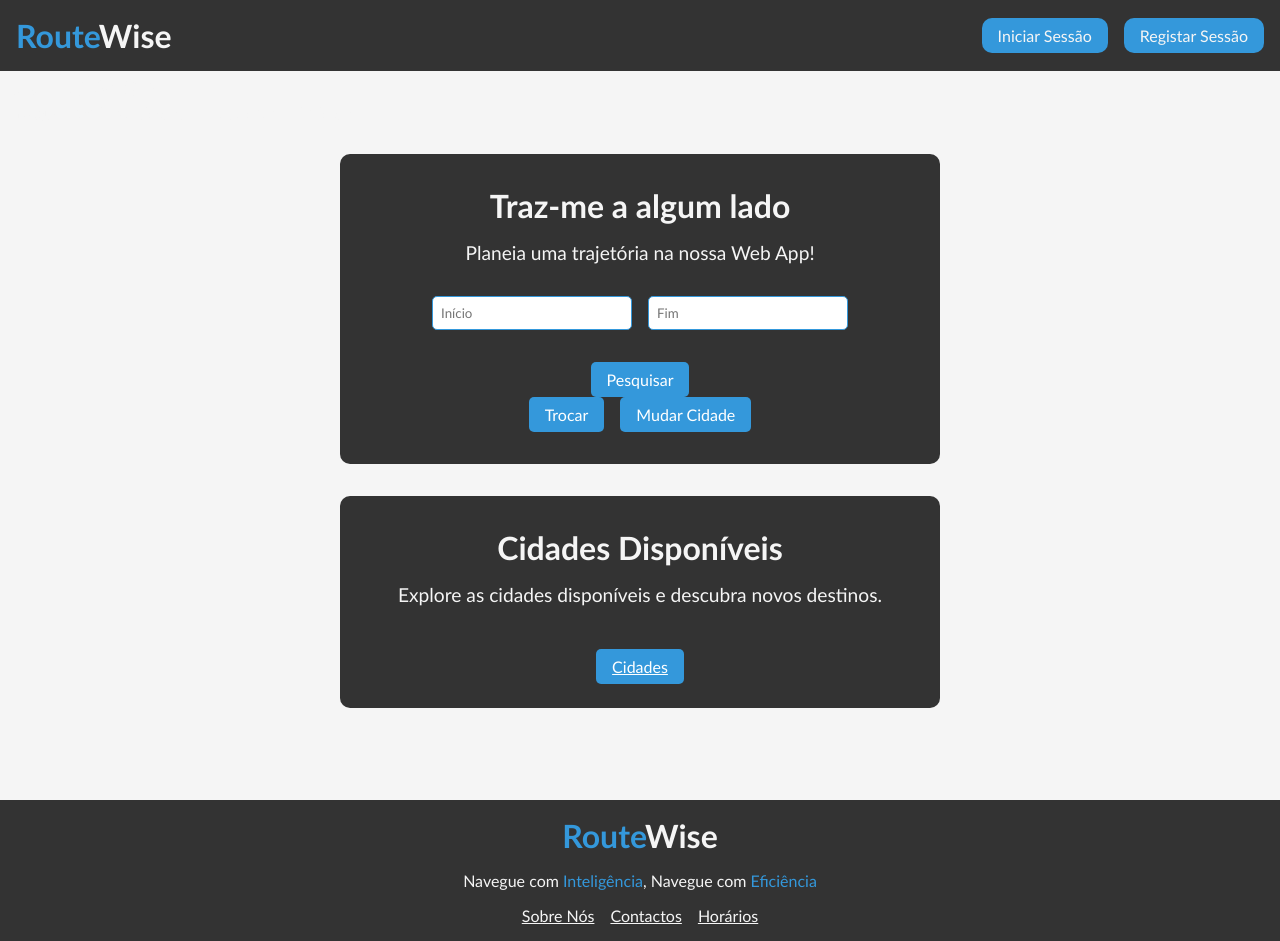
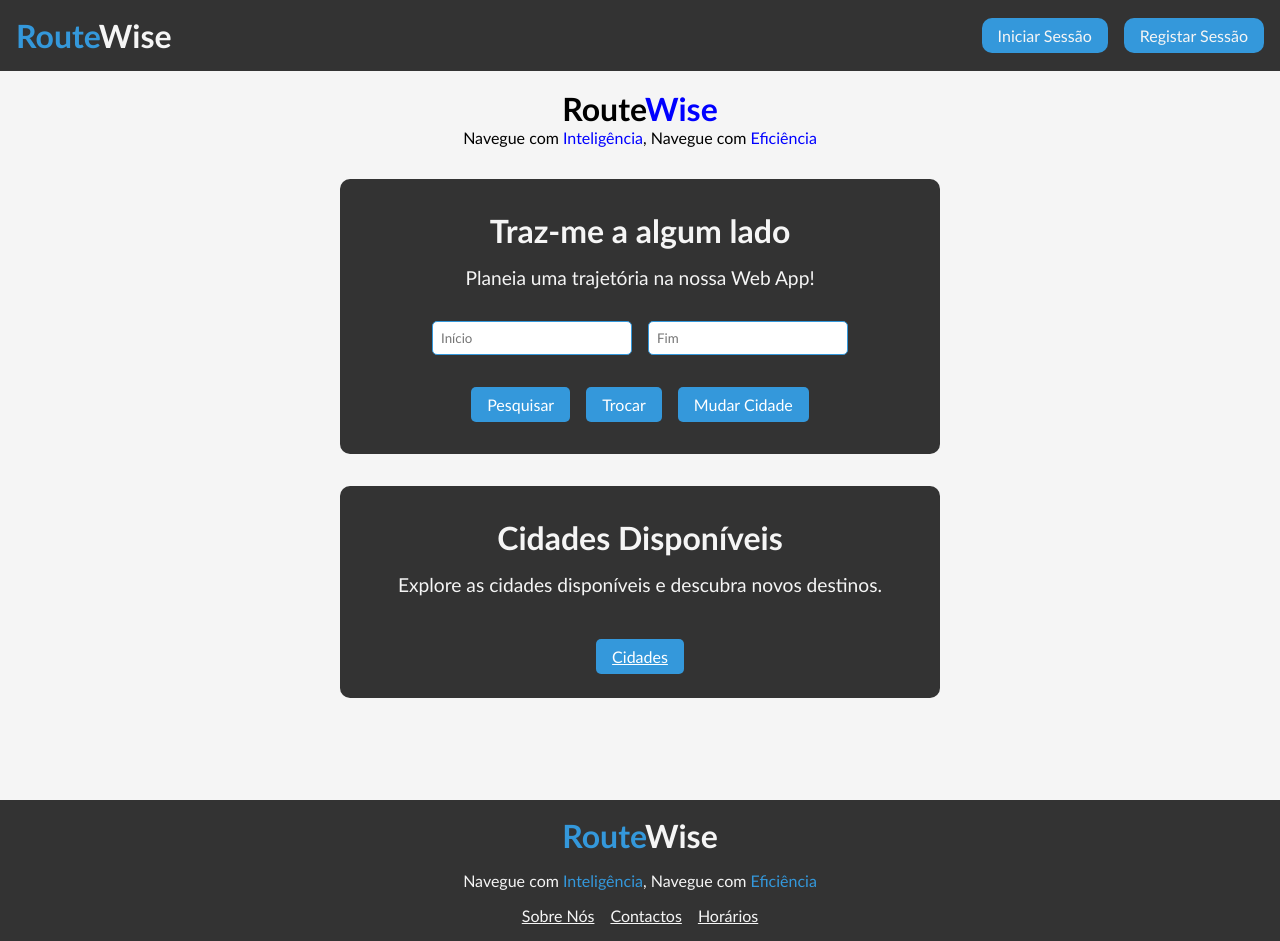
Before and after one commit to Jonybtw/PAP, a plain HTML site: page new/index.html in a window 1280 px wide. Drawn offline with Linux system fonts and the light colour scheme.

Commit message:
Update Index

```diff
--- a/new/css/main.css
+++ b/new/css/main.css
@@ -105,6 +105,7 @@ footer nav {
   padding: 0.5rem;
   border-radius: 5px;
   border: 1px solid var(--primary-color);
+  color: gray;
 }
 
 .search-button {
@@ -179,3 +180,24 @@ footer nav {
 .cities-button:hover {
   background-color: #2980b9;
 }
+
+.title {
+  padding-top: 25px;
+  color: black;
+}
+
+.tagline {
+  color: black;
+}
+
+.wise{
+  color: blue;
+}
+
+.blue {
+  color: blue;
+}
+
+.slogan{
+  text-align: center;
+}
--- a/new/index.html
+++ b/new/index.html
@@ -21,8 +21,10 @@
 
     <main>
         <section id="particles"></section>
-        <h1 class="title">Route<span class="wise">Wise</span></h1>
+        <div class="slogan">
+            <h1 class="title">Route<span class="wise">Wise</span></h1>
         <p class="tagline">Navegue com <span class="blue">Inteligência</span>, Navegue com <span class="blue">Eficiência</span></p>
+        </div>
         <div class="rounded-box">
             <h2 class="intro-text">Traz-me a algum lado</h2>
             <p class="sub-text">Planeia uma trajetória na nossa Web App!</p>
@@ -30,8 +32,8 @@
                 <input type="text" placeholder="Início" class="start-input">
                 <input type="text" placeholder="Fim" class="end-input">
             </div>
-            <button class="search-button">Pesquisar</button>
             <div class="button-group">
+                <button class="search-button">Pesquisar</button>
                 <button class="swap-button">Trocar</button>
                 <button class="change-city-button">Mudar Cidade</button>
             </div>
```
